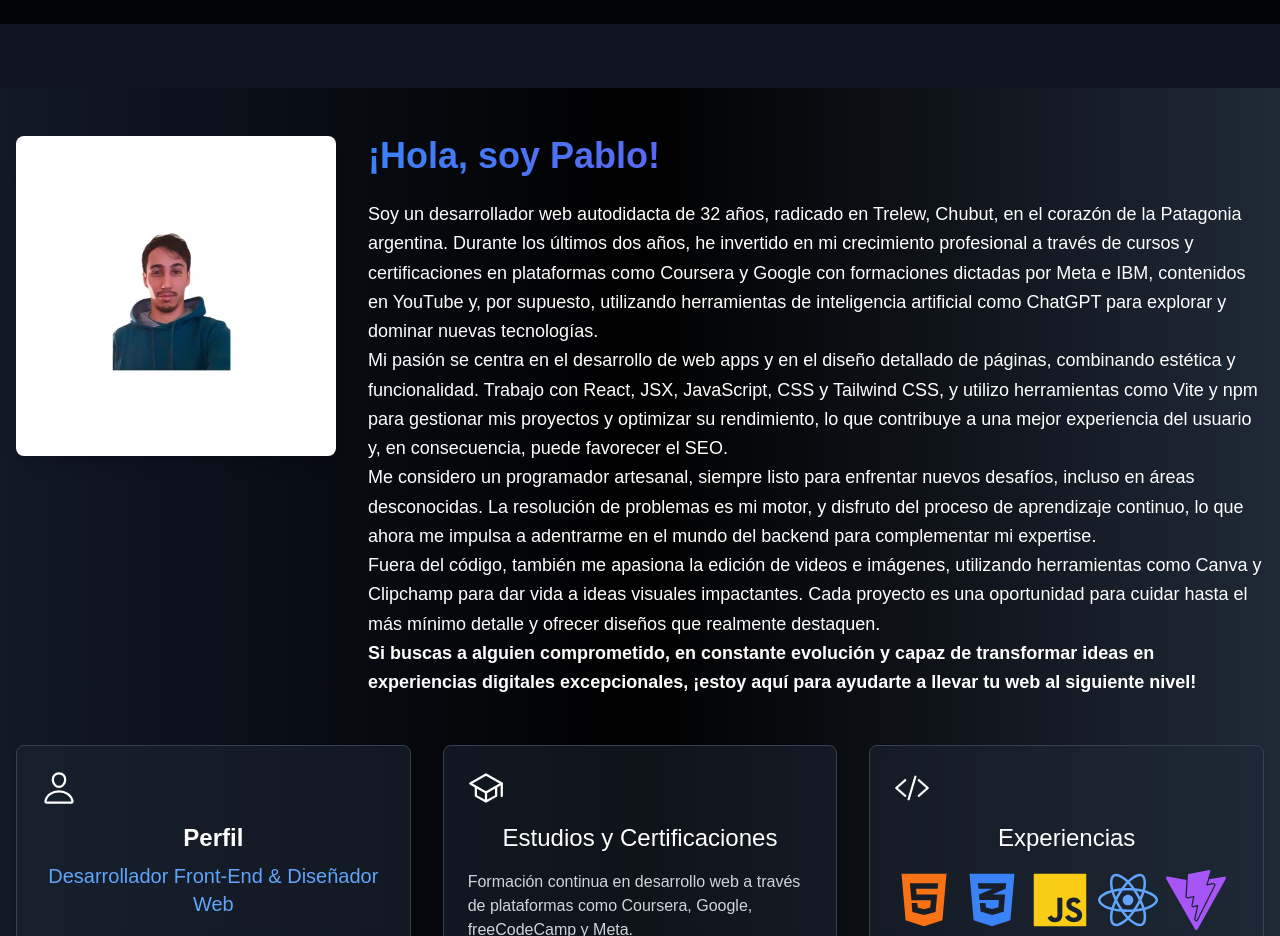
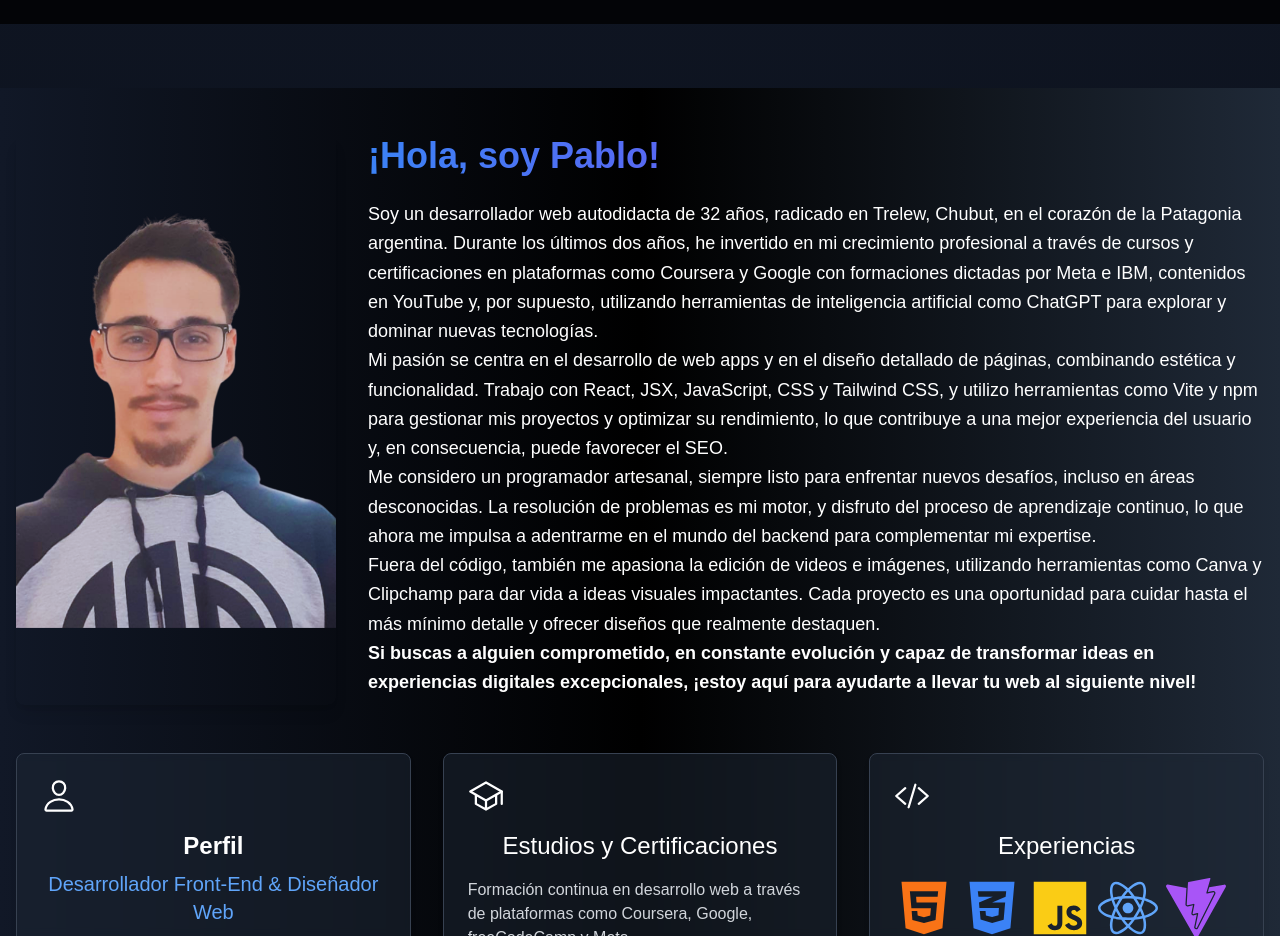
Before and after one commit to 31pablo05/pabloWebApp, a React (Vite) app in the folder mi-web-app/: page / in a window 1280 px wide. Shown: the part 840-1776 px from the top of the page. Built offline with nearby package versions, Linux system fonts and the light colour scheme.

Commit message:
perfil nuevo

```diff
--- a/mi-web-app/src/components/ProfileInfo.jsx
+++ b/mi-web-app/src/components/ProfileInfo.jsx
@@ -14,7 +14,7 @@ const ProfileInfo = () => {
       <div className="relative w-3/4 sm:w-1/2 lg:w-1/3 max-w-xs mx-auto lg:mx-0 rounded-lg">
         <motion.img
           whileHover={{ scale: 1.05, rotate: 1 }}
-          src="/assets/images webp/pablo-proboste.webp"
+          src="/assets/images webp/pabloperfil2.webp"
           alt="Foto de Pablo"
           className="w-full h-auto object-cover border-gray-700 rounded-lg shadow-lg hover:shadow-[0px_0px_20px_rgba(55,146,153,0.8)] transition-all"
         />
```
